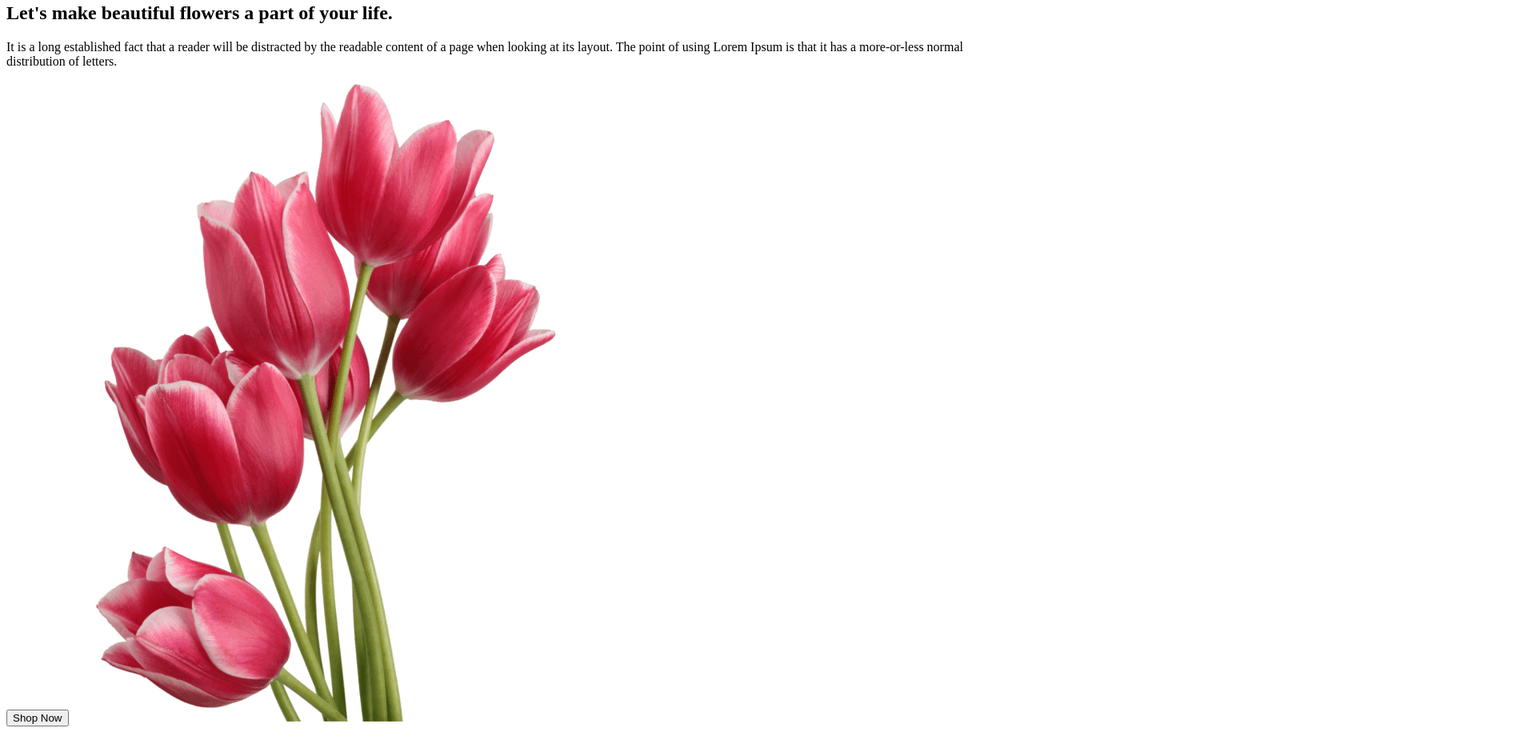
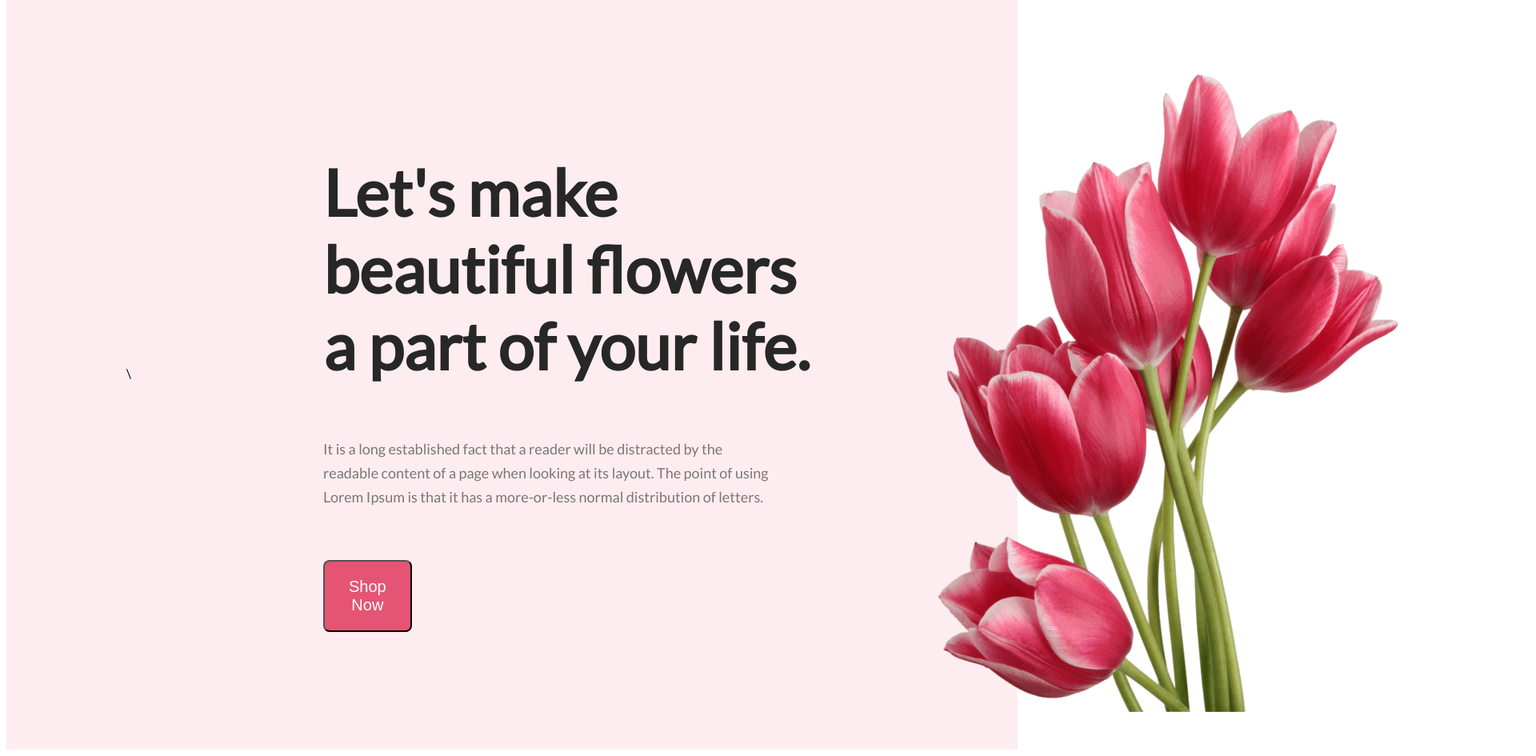
Before and after one commit to Emon-bit9/Flower-shop-website, a plain HTML site: page index.html in a window 1280 px wide. Shown: the part 43-988 px from the top of the page at 80% size, 1920 px wide, since content can reach past the window. Before the commit the page ends 959 px from the top, so only its background shows below. Drawn offline with Linux system fonts and the light colour scheme.

Commit message:
edited css code

```diff
--- a/index.html
+++ b/index.html
@@ -12,19 +12,20 @@
 <body>
     <head>
         <div class="banner">\
-            <div class="banner-content">
-                <h2 class="headline">Let's make beautiful flowers a part of your life.</h2>
-                <p class="banner-description">It is a long established fact that a reader will be distracted by the readable content of a page when looking at its layout. The point of using Lorem Ipsum is that it has a more-or-less normal distribution of letters.</p>
-                <button class="button-primary">Shop Now</button>
+            <div>
+                <div class="banner-content">
+                    <h2 class="headline">Let's make beautiful flowers a part of your life.</h2>
+                    <p class="banner-description">It is a long established fact that a reader will be distracted by the readable content of a page when looking at its layout. The point of using Lorem Ipsum is that it has a more-or-less normal distribution of letters.</p>
+                    <button class="button-primary">Shop Now</button>
 
+                </div>
             </div>
-            <img class="profile-pic" src="Flower Asset/pngwing 10.png" alt="">
+            <div>
+                <img class="profile-pic" src="Flower Asset/pngwing 10.png" alt="">
+            </div>
         </div>
 
 
-
-
-        </nav>
 
 
     </head>
--- a/styles/flower.css
+++ b/styles/flower.css
@@ -1,5 +1,80 @@
-.banner-content{
+.banner-content {
     display: contents;
     justify-content: space-between;
     align-items: center;
 }
+
+.banner {
+    padding: 30px 30px 0px 150px;
+    font-family: Lato;
+    display: flex;
+    justify-content: space-between;
+    background: rgba(229, 84, 115, 0.10);
+    align-items: center;
+
+}
+
+.button-primary {
+    border-radius: 8px;
+    background: #E55473;
+    color: #FFF;
+
+    font-size: 20px;
+
+    font-weight: 100px;
+    display: inline-flex;
+    padding: 20px 30px;
+    align-items: flex-start;
+    gap: 7px;
+
+}
+
+.headline {
+    color: #272727;
+
+    font-size: 80px;
+}
+
+.banner-description {
+    color: rgba(39, 39, 39, 0.60);
+
+    font-size: 18px;
+
+    font-weight: 400;
+    line-height: 30px;
+
+}
+
+.banner .profile-pic {
+    width: 635px;
+    height: 800px;
+    flex-shrink: 0;
+    margin-right: 240px;
+    margin-top: 50px;
+
+
+
+
+}
+
+.headline{
+    margin-top: 197px;
+    margin-left: 240px;
+    margin-right: 97px;
+}
+
+.banner-description{
+    margin-top: 32px;
+    margin-bottom: 32px;
+    margin-left: 240px;
+    margin-right: 171px;
+
+}
+
+.button-primary{
+    margin-top: 32px;
+    margin-bottom: 147px;
+    margin-left: 240px;
+    margin-right: 628px;
+
+}
```
